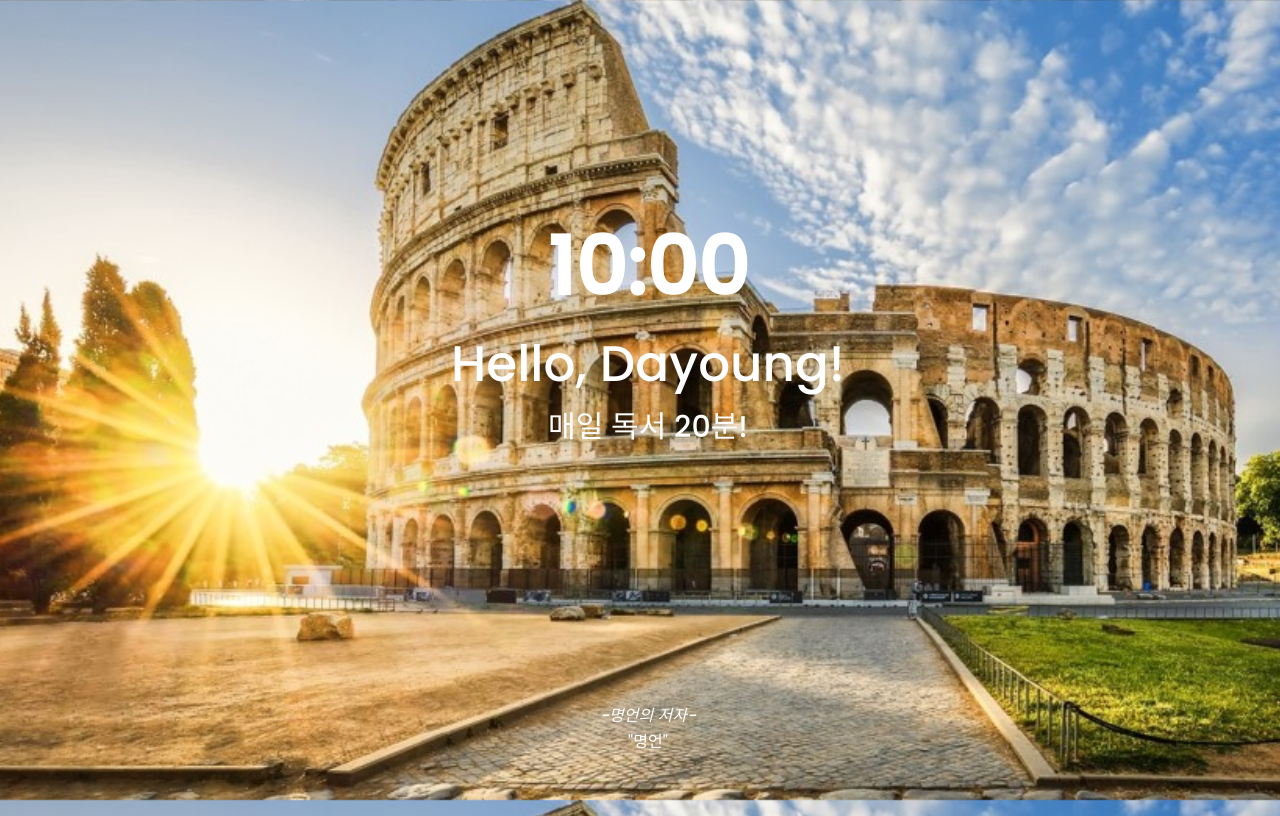
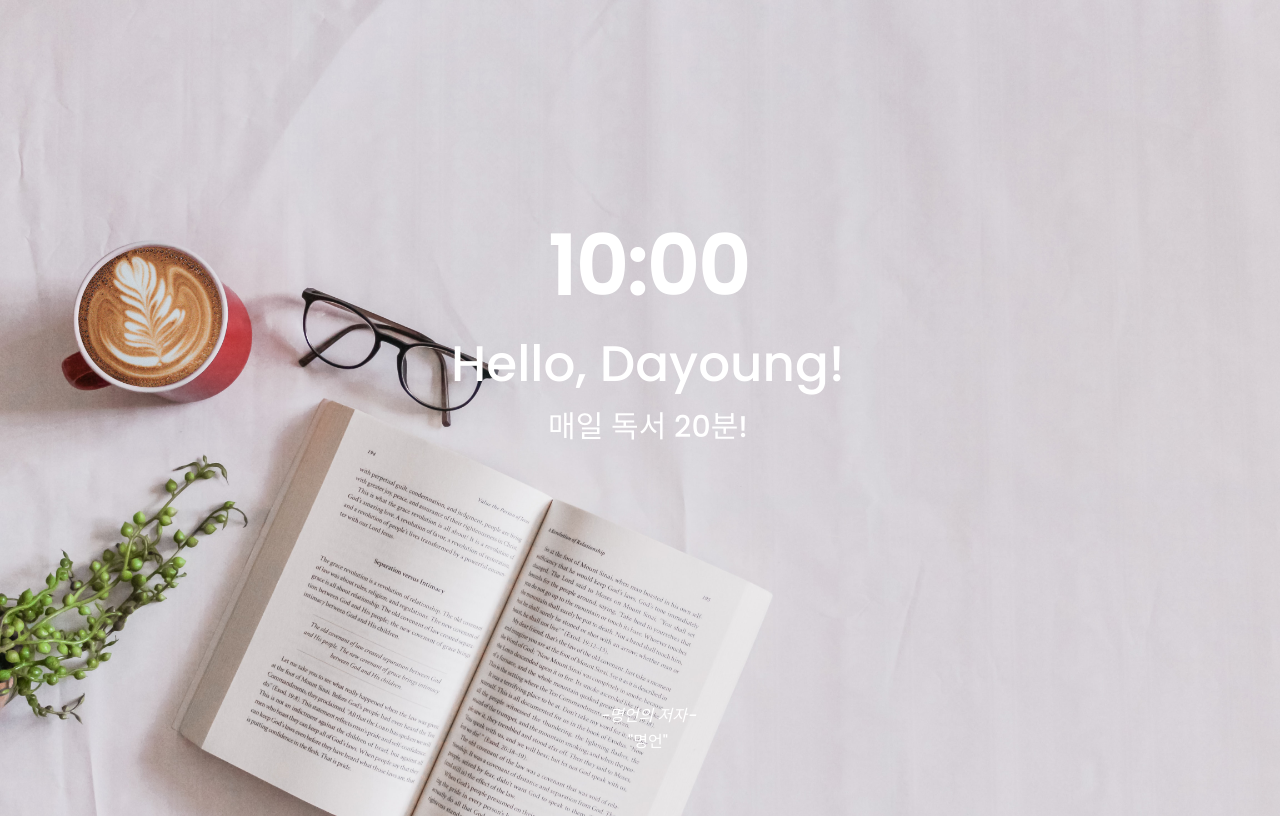
Before and after one commit to cdayoung/momentum, a plain HTML site: page index.html in a window 1280 px wide. Drawn offline with nearby package versions, Linux system fonts and the light colour scheme; no server answers.

Commit message:
Update index.html

```diff
--- a/index.html
+++ b/index.html
@@ -19,7 +19,7 @@
         }
 
         body{
-            background: url("rome.jpg") no-repeat center center fixed;
+            background: url("book.jpg") no-repeat center center fixed;
             -webkit-background-size: cover;
             -moz-background-size: cover;
             -o-background-size: cover;
```
